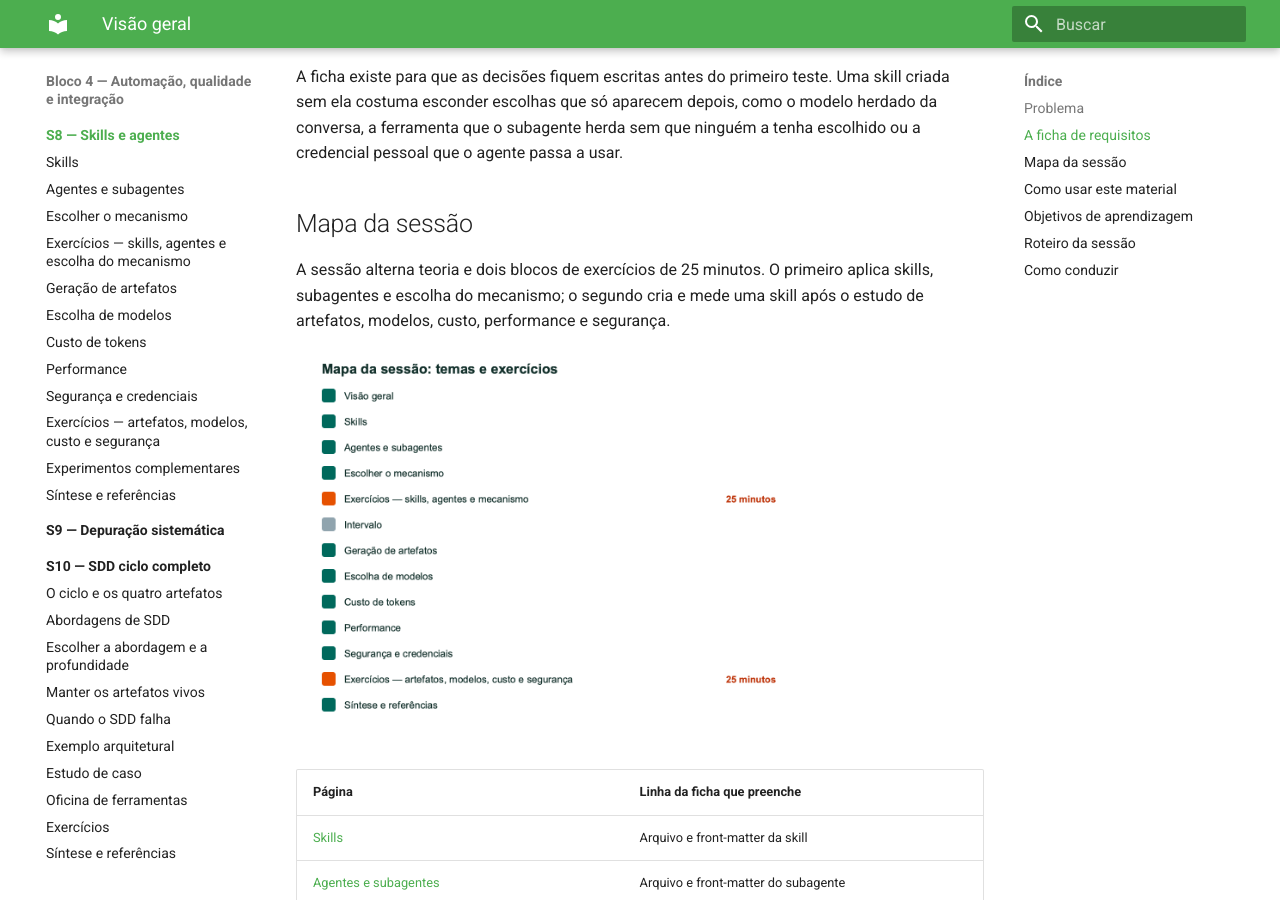
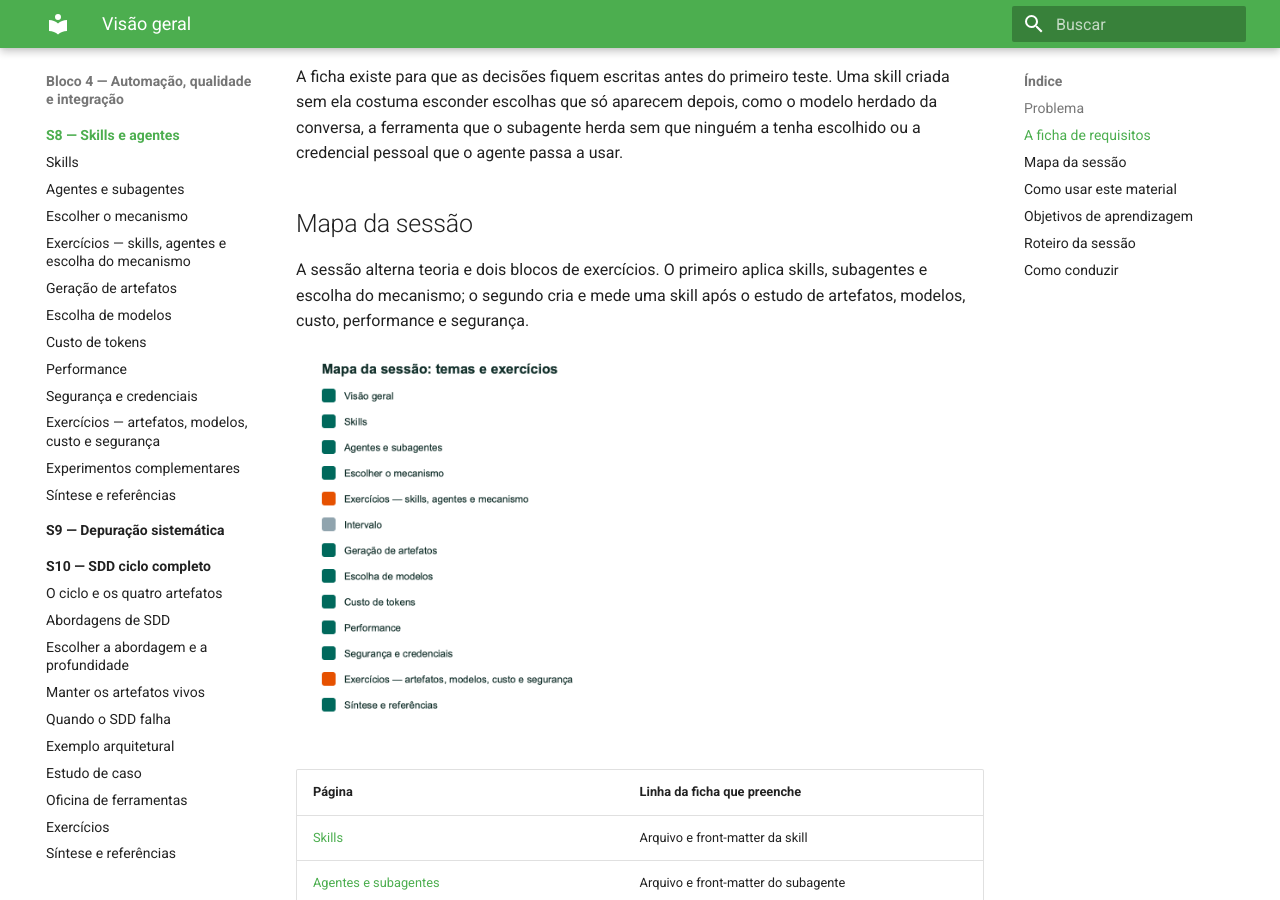
Before and after one commit to arkhibr/workshops-ia-agentica, an MkDocs documentation site: the page built from docs/sessao-08-skills-e-agentes/index.md, in a window 1280 px wide and 900 px high, scrolled down 1164 px. Built offline with MkDocs 1.6.1 and Material for MkDocs 9.7.7, drawn with Linux system fonts in a browser that asks for light colours; some of the changed text lies outside the part shown.

Commit message:
Remove sinalizações de tempo da sessão 8

```diff
--- a/docs/sessao-08-skills-e-agentes/index.md
+++ b/docs/sessao-08-skills-e-agentes/index.md
@@ -18,9 +18,9 @@ A ficha existe para que as decisões fiquem escritas antes do primeiro teste. Um
 
 ## Mapa da sessão
 
-A sessão alterna teoria e dois blocos de exercícios de 25 minutos. O primeiro aplica skills, subagentes e escolha do mecanismo; o segundo cria e mede uma skill após o estudo de artefatos, modelos, custo, performance e segurança.
+A sessão alterna teoria e dois blocos de exercícios. O primeiro aplica skills, subagentes e escolha do mecanismo; o segundo cria e mede uma skill após o estudo de artefatos, modelos, custo, performance e segurança.
 
-![Sequência dos temas e dos dois blocos de exercícios de 25 minutos.](assets/mapa-da-sessao.png)
+![Sequência dos temas e dos dois blocos de exercícios.](assets/mapa-da-sessao.png)
 
 | Página | Linha da ficha que preenche |
 |---|---|
@@ -64,14 +64,14 @@ Ao final desta sessão, o participante deve ser capaz de:
 | [Skills](skills.md) | Front-matter, descrição e níveis de carga |
 | [Agentes e subagentes](agentes-e-subagentes.md) | Contexto isolado e ferramentas |
 | [Escolher o mecanismo](escolher-o-mecanismo.md) | Critérios de escolha |
-| [Exercícios — skills, agentes e escolha do mecanismo](exercicios.md) | Exercício 1 e teste de restrição do exercício 5; 25 minutos |
+| [Exercícios — skills, agentes e escolha do mecanismo](exercicios.md) | Exercício 1 e teste de restrição do exercício 5 |
 | Intervalo | |
 | [Geração de artefatos](geracao-de-artefatos.md) | Conferência estrutural e humana |
 | [Escolha de modelos](escolha-de-modelos.md) | Capacidade, custo e esforço |
 | [Custo de tokens](custo-de-tokens.md) | Cache e medição |
 | [Performance](performance.md) | Medidas de desempenho |
 | [Segurança e credenciais](seguranca-e-credenciais.md) | Permissões e identidade |
-| [Exercícios — artefatos, modelos, custo e segurança](oficina-de-ferramentas.md) | Criar, conferir e medir a skill; 25 minutos |
+| [Exercícios — artefatos, modelos, custo e segurança](oficina-de-ferramentas.md) | Criar, conferir e medir a skill |
 | [Experimentos complementares](experimentos-complementares.md) | Práticas opcionais para depois da sessão |
 | [Síntese e referências](sintese-e-referencias.md) | Checklist e autoavaliação |
 
```
Also changed, not shown: docs/sessao-08-skills-e-agentes/exercicios.md (+1 -1 lines), docs/sessao-08-skills-e-agentes/experimentos-complementares.md (+1 -1 lines), docs/sessao-08-skills-e-agentes/oficina-de-ferramentas.md (+1 -1 lines), docs/sessao-08-skills-e-agentes/performance.md (+1 -1 lines), docs/sessao-08-skills-e-agentes/sintese-e-referencias.md (+1 -1 lines), docs/sessao-08-skills-e-agentes/assets/mapa-da-sessao.png, docs/sessao-08-skills-e-agentes/assets/mapa-da-sessao.svg.
